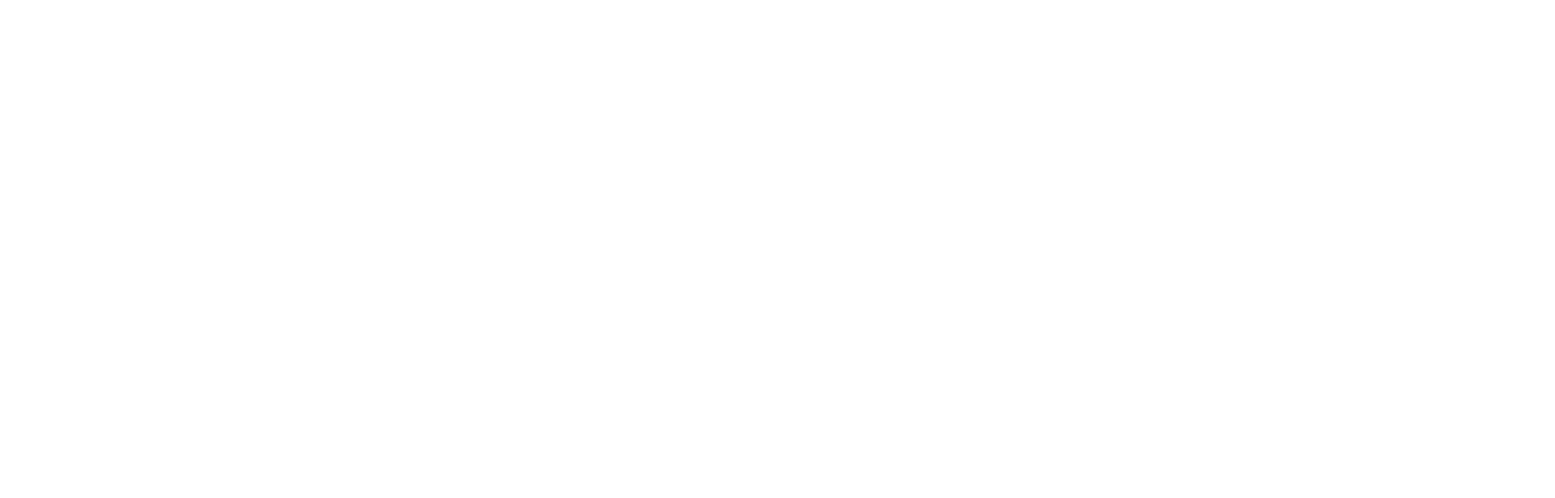
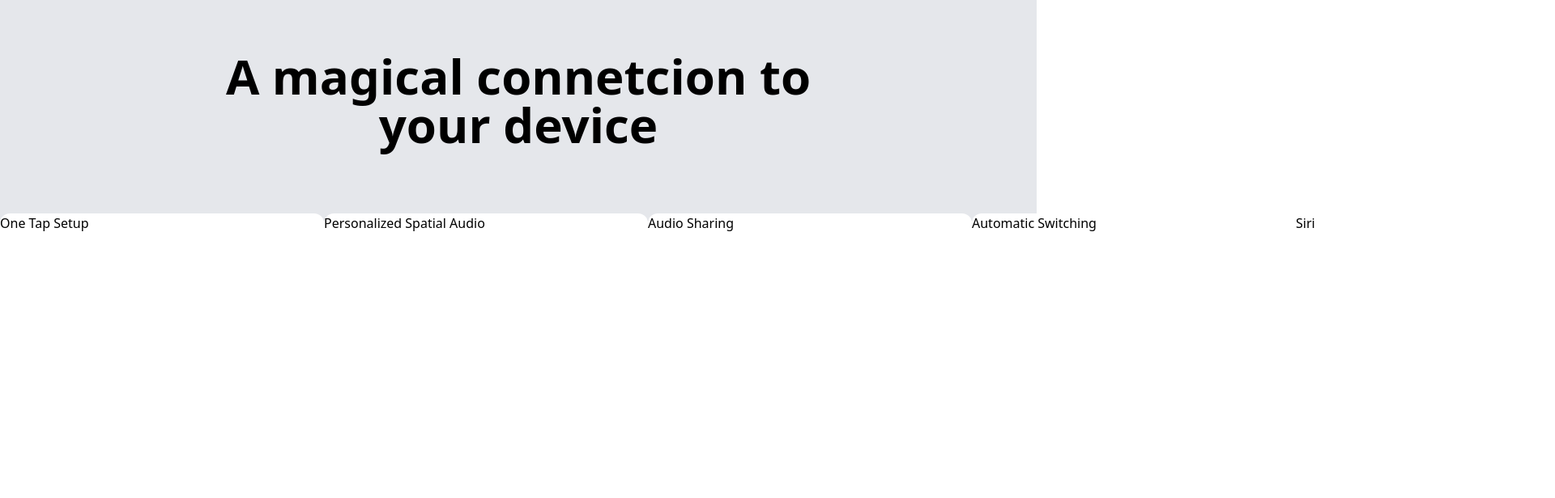
Before and after one commit to Andriikryl/carousel, a React (Vite) app: page / in a window 1280 px wide. Shown: the top 616 px of the page at 81% size, 1920 px wide, since content can reach past the window. Built offline with nearby package versions, Linux system fonts and the light colour scheme.

Commit message:
mapping list data

```diff
--- a/src/App.tsx
+++ b/src/App.tsx
@@ -42,7 +42,23 @@ const slides = [
 ];
 
 function App() {
-  return <div className=""></div>;
+  return (
+    <div className="bg-gray-200 min-h-screen font-sans py-16">
+      <h2 className=" font-semibold text-6xl text-center max-w-[800px] mx-auto mb-20">
+        A magical connetcion to your device
+      </h2>
+      <ul className="flex h-[500px]">
+        {slides.map((slide) => (
+          <li
+            className=" bg-white w-[400px] rounded-xl shrink-0"
+            key={slide.title}
+          >
+            {slide.title}
+          </li>
+        ))}
+      </ul>
+    </div>
+  );
 }
 
 export default App;
```
